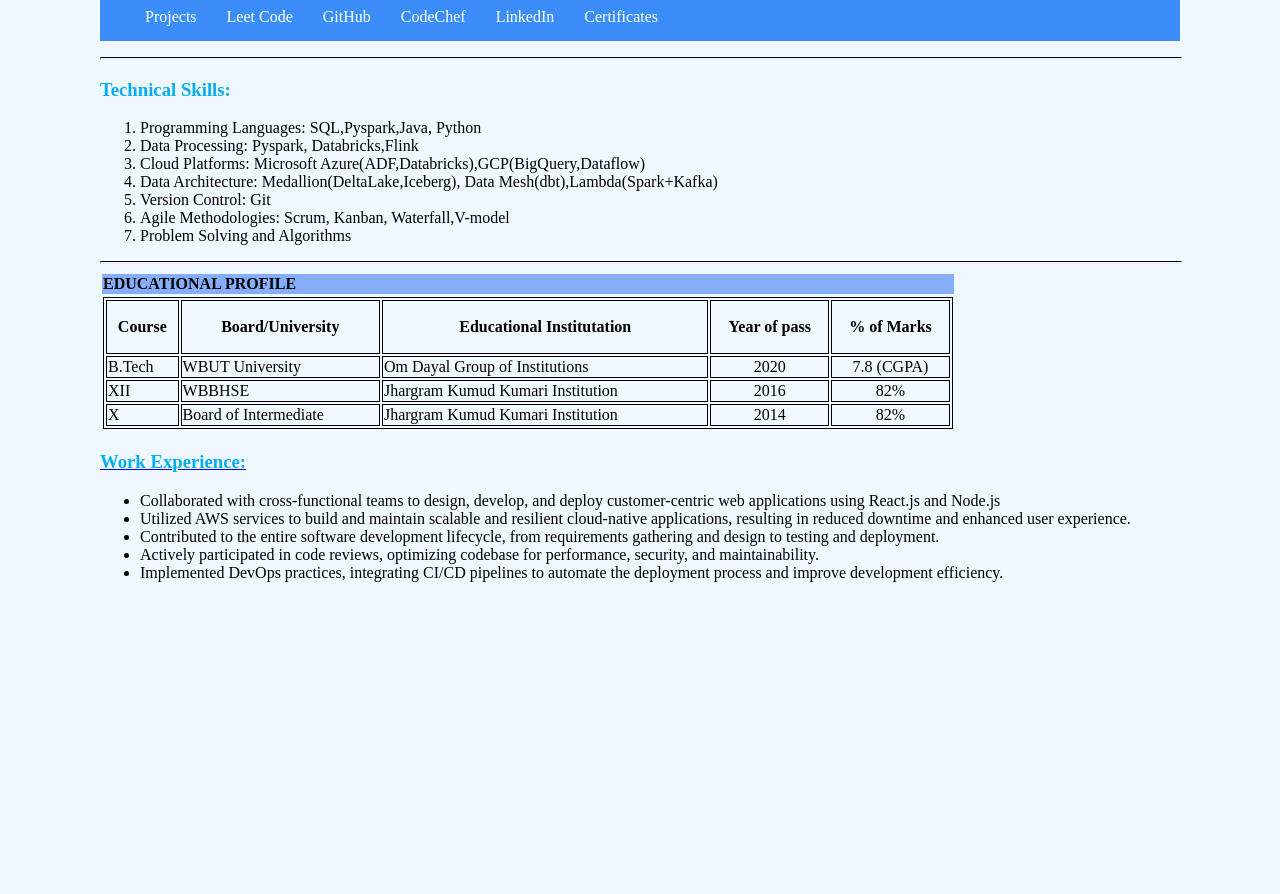
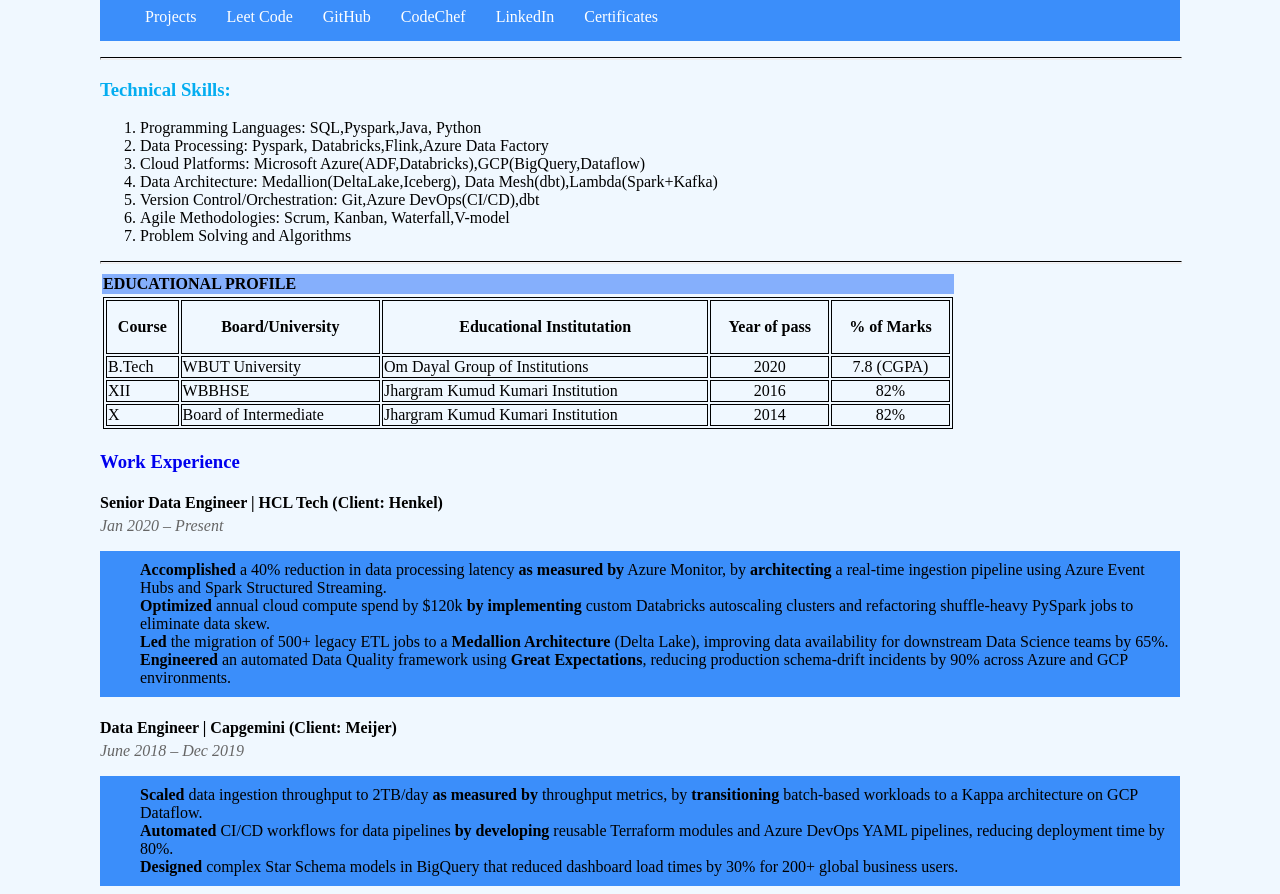
Before and after one commit to SubhamAlpha/Subham_CV, a plain HTML site: page index.html in a window 1280 px wide. Shown: the part 363-1257 px from the top of the page. Before the commit the page ends 961 px from the top, so only its background shows below. Drawn offline with Linux system fonts and the light colour scheme.

Commit message:
Work Experience_init

```diff
--- a/index.html
+++ b/index.html
@@ -34,10 +34,10 @@
         <h3 id="Skill">Technical Skills:</h3>
         <ol>
             <li>Programming Languages: SQL,Pyspark,Java, Python </li>
-            <li>Data Processing: Pyspark, Databricks,Flink</li>
+            <li>Data Processing: Pyspark, Databricks,Flink,Azure Data Factory</li>
             <li>Cloud Platforms: Microsoft Azure(ADF,Databricks),GCP(BigQuery,Dataflow)</li>
             <li>Data Architecture: Medallion(DeltaLake,Iceberg), Data Mesh(dbt),Lambda(Spark+Kafka) </li>
-            <li>Version Control: Git</li>
+            <li>Version Control/Orchestration: Git,Azure DevOps(CI/CD),dbt</li>
             <li>Agile Methodologies: Scrum, Kanban, Waterfall,V-model</li>
             <li>Problem Solving and Algorithms</li>
         </ol>
@@ -84,14 +84,28 @@
               </tr>
         </table>
 
-        <a href="experience.html"><h3 id="Skill">Work Experience: </h3></a>
-        <ul>
-            <li>Collaborated with cross-functional teams to design, develop, and deploy customer-centric web applications using React.js and Node.js</li>
-            <li>Utilized AWS services to build and maintain scalable and resilient cloud-native applications, resulting in reduced downtime and enhanced user experience.</li>
-            <li>Contributed to the entire software development lifecycle, from requirements gathering and design to testing and deployment.</li>
-            <li>Actively participated in code reviews, optimizing codebase for performance, security, and maintainability.</li>
-            <li>Implemented DevOps practices, integrating CI/CD pipelines to automate the deployment process and improve development efficiency.</li>
-        </ul>
+        <a href="experience.html" style="text-decoration: none;"><h3 id="WorkExp">Work Experience</h3></a>
+
+<div class="experience-entry">
+    <h4 style="margin-bottom: 5px;">Senior Data Engineer | HCL Tech (Client: Henkel)</h4>
+    <p style="margin-top: 0; color: #666;"><i>Jan 2020 – Present</i></p>
+    <ul class="ul">
+        <li><strong>Accomplished</strong> a 40% reduction in data processing latency <strong>as measured by</strong> Azure Monitor, by <strong>architecting</strong> a real-time ingestion pipeline using Azure Event Hubs and Spark Structured Streaming.</li>
+        <li><strong>Optimized</strong> annual cloud compute spend by $120k <strong>by implementing</strong> custom Databricks autoscaling clusters and refactoring shuffle-heavy PySpark jobs to eliminate data skew.</li>
+        <li><strong>Led</strong> the migration of 500+ legacy ETL jobs to a <strong>Medallion Architecture</strong> (Delta Lake), improving data availability for downstream Data Science teams by 65%.</li>
+        <li><strong>Engineered</strong> an automated Data Quality framework using <strong>Great Expectations</strong>, reducing production schema-drift incidents by 90% across Azure and GCP environments.</li>
+    </ul>
+</div>
+
+<div class="experience-entry" style="margin-top: 20px;">
+    <h4 style="margin-bottom: 5px;">Data Engineer | Capgemini (Client: Meijer)</h4>
+    <p style="margin-top: 0; color: #666;"><i>June 2018 – Dec 2019</i></p>
+    <ul class="ul">
+        <li><strong>Scaled</strong> data ingestion throughput to 2TB/day <strong>as measured by</strong> throughput metrics, by <strong>transitioning</strong> batch-based workloads to a Kappa architecture on GCP Dataflow.</li>
+        <li><strong>Automated</strong> CI/CD workflows for data pipelines <strong>by developing</strong> reusable Terraform modules and Azure DevOps YAML pipelines, reducing deployment time by 80%.</li>
+        <li><strong>Designed</strong> complex Star Schema models in BigQuery that reduced dashboard load times by 30% for 200+ global business users.</li>
+    </ul>
+</div>
 
     </body>
 </html>
```
